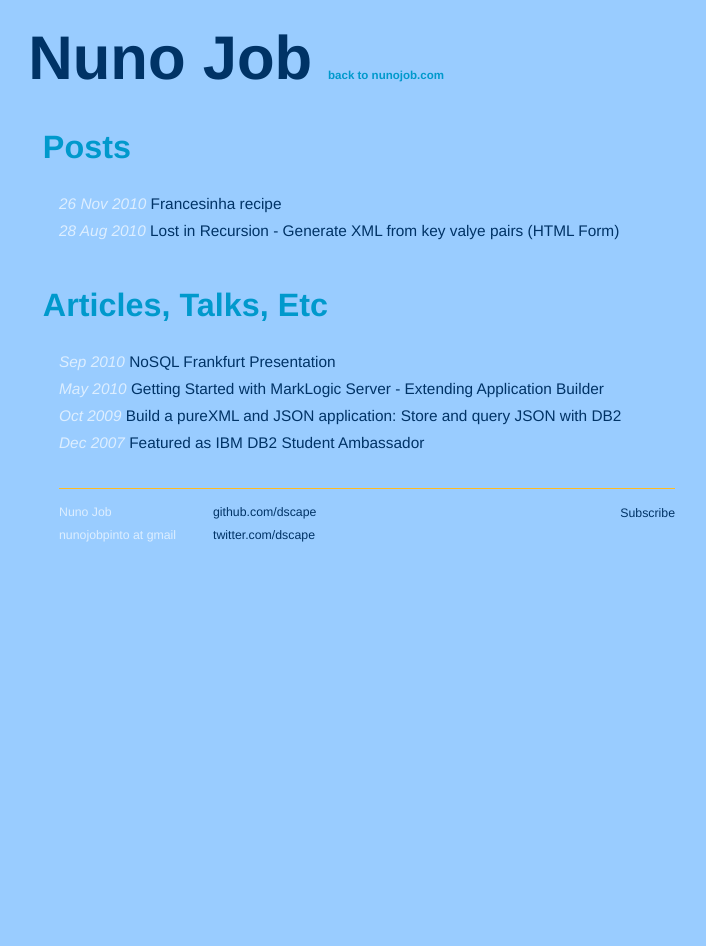
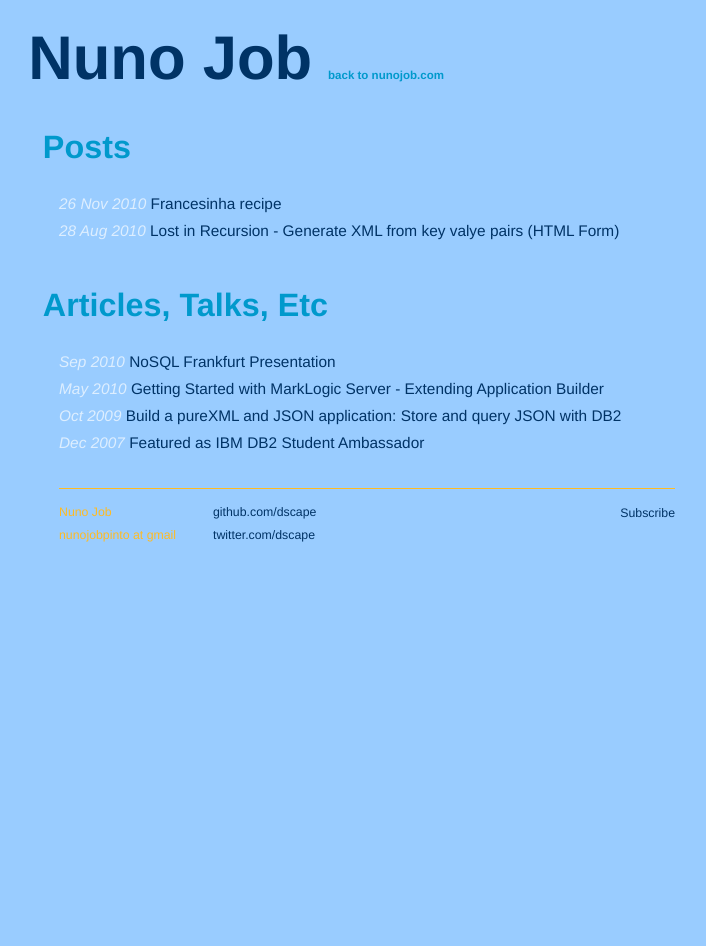
Before and after one commit to dscape/dscape.github.com, a Jekyll site: the page built from index.html, in a window 1280 px wide. Shown: the whole page, without its empty margins (273-979 px from the left). Built offline with Jekyll 4.4.1, drawn with Linux system fonts in a browser that asks for light colours; Markdown is read by kramdown in place of the engine named in the settings.

Commit message:
changed css

```diff
--- a/css/screen.css
+++ b/css/screen.css
@@ -27,7 +27,7 @@ ul.posts { list-style-type: none; margin-bottom: 2em; }
 .site .title a.extra:hover { color: #FB2; }
 .site .meta { color: #DEF; font-style: italic; }
 .site .footer { font-size: 80%; color: #def; border-top: 1px solid #FB2; margin-top: 2em; overflow: hidden; }
-.site .footer .contact { float: left; margin-right: 3em; }
+.site .footer .contact { float: left; margin-right: 3em; color: #FB2; }
 .site .footer .rss { margin-top: 1.1em; margin-right: 0em; float: right; }
 .site .footer .rss img { border: 0; }
 /* posts */
```
